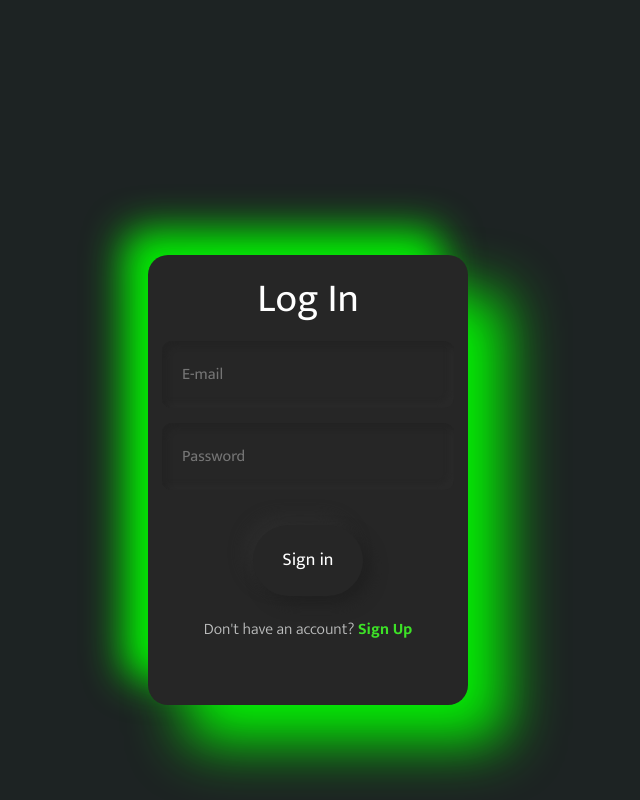
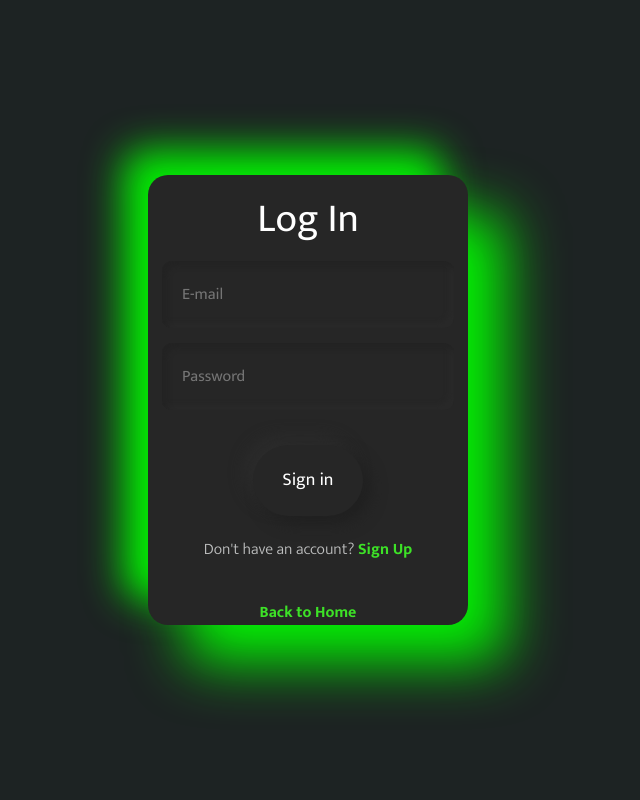
Before and after one commit to cerritos10/ObeliskGamer, a PHP site: page /login.php in a window 1280 px wide. Shown: the whole page, without its empty margins (332-972 px from the left). Run offline with PHP 8.4, Linux system fonts and the light colour scheme.

Commit message:
Modificando login y register

```diff
--- a/components/login.php
+++ b/components/login.php
@@ -29,6 +29,7 @@
        <div class="input-field"><input type="password"  class="validate" placeholder="Password"></div>
          <button class="second-button">Sign in</button>
          <p>Don't have an account? <a href="../components/registrer.html">Sign Up</a></p>
+         <a href="../components/index.php">Back to Home</a></p>
         </div>
 
        </div>
--- a/components/registrer.php
+++ b/components/registrer.php
@@ -27,7 +27,8 @@
         <div class="input-field"><input   class="validate" placeholder="Username"></div>
        <div class="input-field"><input   class="validate" placeholder="E-mail"></div>
        <div class="input-field"><input type="password"  class="validate" placeholder="Password"></div>
-         <button class="second-button">Create</button>
+         <button class="second-button">Create</button><br>
+         <a href="../components/index.php">Back to Home</a></p>
         </div>
        </div>
 </body>
--- a/css/login.css
+++ b/css/login.css
@@ -7,7 +7,7 @@ body{
 }
 .popup .content {
     left      : 50%;
-    top       : 60%;
+    top       : 50%;
     position  : absolute;
     transform : translate(-50%, -50%);
     width: 320px;
```
